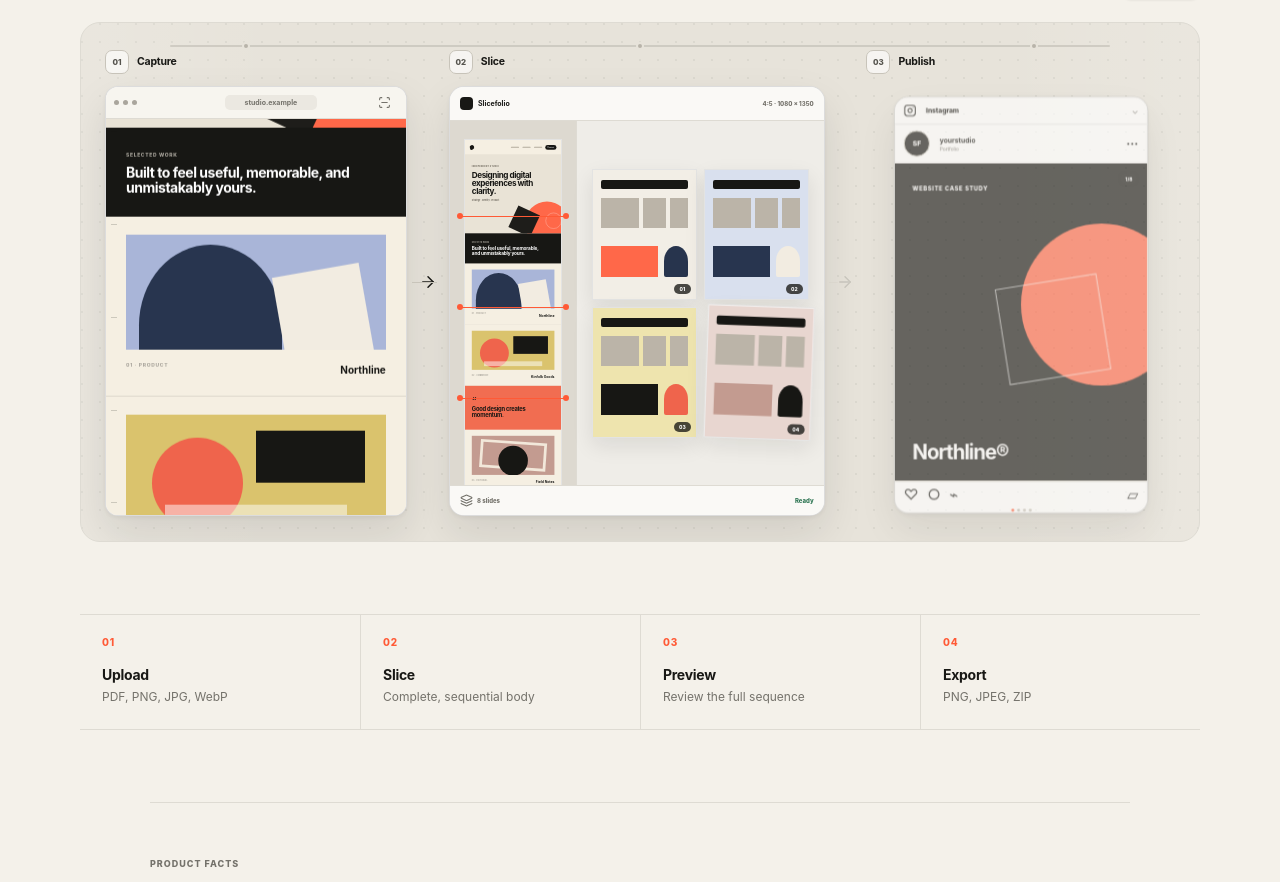
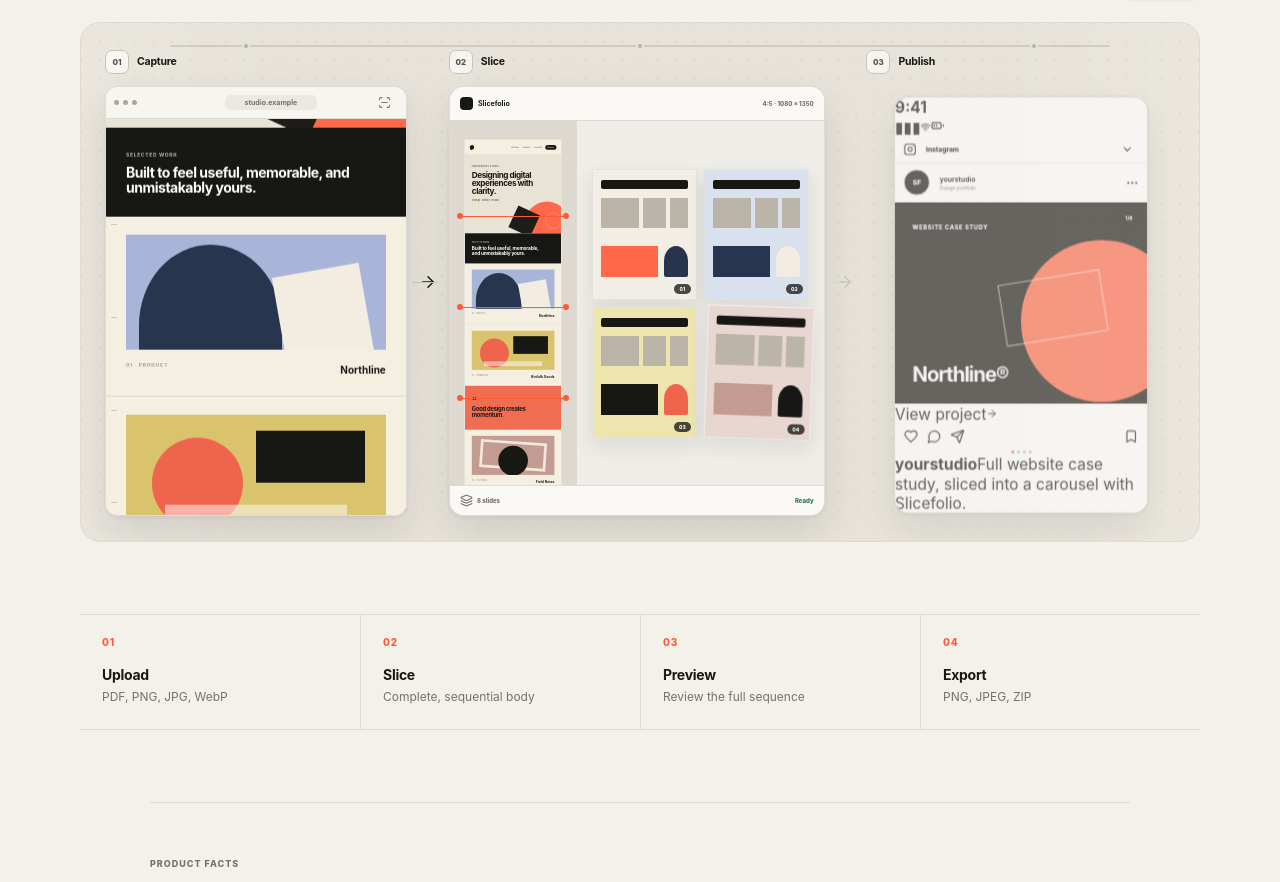
Before and after one commit to Hakkam/slicefolio, a React (Vite) app: page / in a window 1280 px wide. Shown: the part 1311-2193 px from the top of the page. Built offline with nearby package versions, Linux system fonts and the light colour scheme.

Commit message:
Refine Instagram carousel demo and card balance

```diff
--- a/src/components/LandingDemo.tsx
+++ b/src/components/LandingDemo.tsx
@@ -1,5 +1,18 @@
 import { useEffect, useRef, useState } from 'react';
-import { ArrowRight, Instagram, Layers3, RotateCcw, ScanLine } from 'lucide-react';
+import {
+  ArrowRight,
+  BatteryMedium,
+  Bookmark,
+  ChevronDown,
+  Heart,
+  Instagram,
+  Layers3,
+  MessageCircle,
+  RotateCcw,
+  ScanLine,
+  Send,
+  Wifi,
+} from 'lucide-react';
 import { pick, type Locale } from '../i18n';
 import './LandingDemo.css';
 import './LandingDemoPolish.css';
@@ -187,16 +200,28 @@
           </header>
 
           <div className={`demo-instagram-card${isArabic ? ' demo-instagram-card-ar' : ''}`}>
+            <div className="demo-phone-status" aria-hidden="true">
+              <strong>9:41</strong>
+              <div>
+                <span className="demo-phone-signal">▮▮▮</span>
+                <Wifi size={11} strokeWidth={2.2} />
+                <BatteryMedium size={14} strokeWidth={2.1} />
+              </div>
+            </div>
+
             <div className="demo-instagram-appbar">
-              <Instagram size={13} strokeWidth={2} />
+              <Instagram size={14} strokeWidth={2} />
               <strong>Instagram</strong>
-              <span aria-hidden="true">⌄</span>
+              <ChevronDown size={12} strokeWidth={2} />
             </div>
 
             <div className="demo-instagram-header">
               <div className="demo-ig-avatar">SF</div>
-              <div><strong>yourstudio</strong><span>{pick(locale, 'Portfolio', 'معرض أعمال')}</span></div>
-              <b>•••</b>
+              <div>
+                <strong>yourstudio</strong>
+                <span>{pick(locale, 'Design portfolio', 'معرض تصميم')}</span>
+              </div>
+              <b aria-hidden="true">•••</b>
             </div>
 
             <div className="demo-instagram-media">
@@ -210,13 +235,36 @@
                 ))}
               </div>
               <span className="demo-ig-counter">1/8</span>
-              <div className="demo-swipe-cue" aria-hidden="true"><span>{pick(locale, 'Swipe', 'اسحب')}</span><ArrowRight size={13} /></div>
+              <div className="demo-swipe-cue" aria-hidden="true">
+                <span>{pick(locale, 'Swipe', 'اسحب')}</span>
+                <ArrowRight size={13} />
+              </div>
             </div>
 
-            <div className="demo-instagram-actions">
-              <div><span>♡</span><span>○</span><span>⌁</span></div><span>▱</span>
+            <div className="demo-instagram-cta">
+              <span>{pick(locale, 'View project', 'عرض المشروع')}</span>
+              <ArrowRight size={12} />
             </div>
+
+            <div className="demo-instagram-actions" aria-hidden="true">
+              <div>
+                <Heart size={15} strokeWidth={1.9} />
+                <MessageCircle size={15} strokeWidth={1.9} />
+                <Send size={15} strokeWidth={1.9} />
+              </div>
+              <Bookmark size={15} strokeWidth={1.9} />
+            </div>
+
             <div className="demo-ig-dots" aria-hidden="true"><i /><i /><i /><i /></div>
+
+            <div className="demo-instagram-caption">
+              <strong>yourstudio</strong>
+              <span>{pick(
+                locale,
+                'Full website case study, sliced into a carousel with Slicefolio.',
+                'دراسة حالة كاملة للموقع، مقسّمة إلى كاروسيل باستخدام Slicefolio.',
+              )}</span>
+            </div>
           </div>
         </article>
       </div>
```
